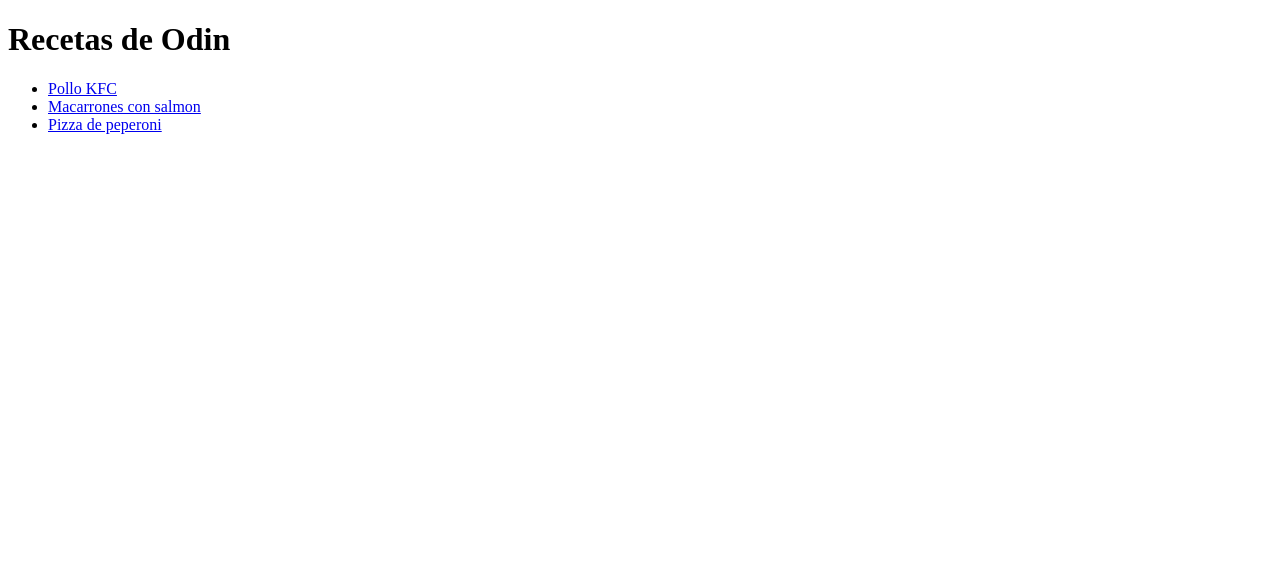
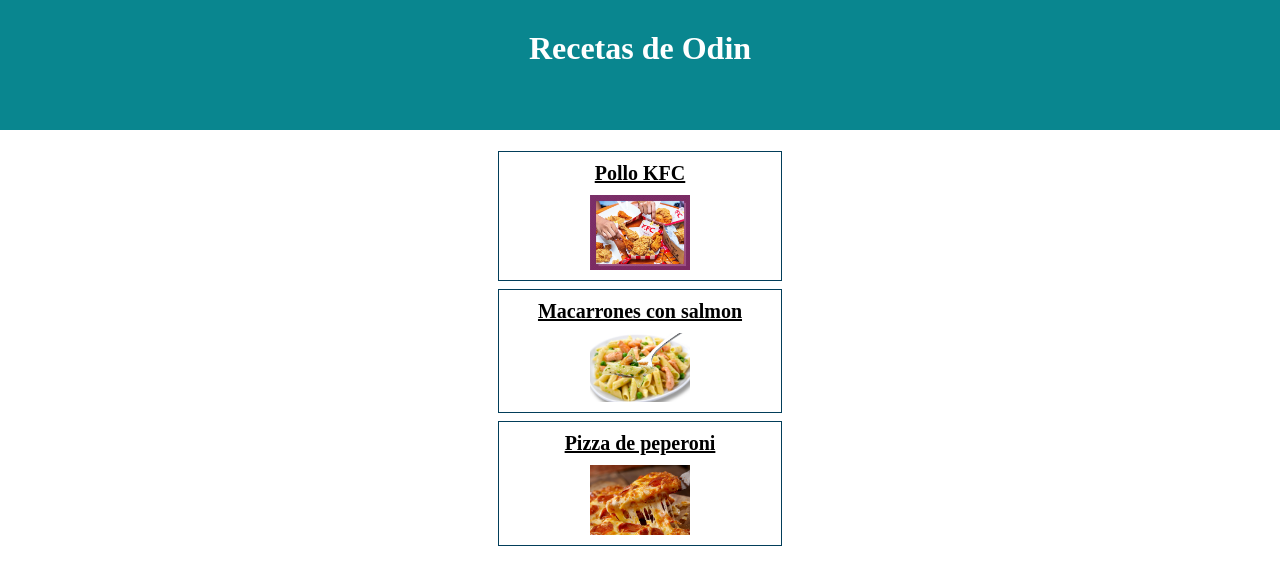
Before and after one commit to jhonrv06/odin-recipes, a plain HTML site: page index.html in a window 1280 px wide. Drawn offline with Linux system fonts and the light colour scheme.

Commit message:
Modificar contenido de index
Se remueven las etiquetas li y se crea un div que contenga el link y
la imagen

```diff
--- a/index.html
+++ b/index.html
@@ -4,13 +4,14 @@
     <meta charset="UTF-8">
     <meta name="viewport" content="width=device-width, initial-scale=1.0">
     <title>Odin recipes</title>
+    <link rel="stylesheet" href="style.css">
 </head>
 <body>
     <h1>Recetas de Odin</h1>
-    <ul>
-        <li><a href="recipes/kfc_chicken.html">Pollo KFC</a></li>
-        <li><a href="recipes/macarrones_con_salmon.html">Macarrones con salmon</a></li>
-        <li><a href="recipes/Pizza_peperoni.html">Pizza de peperoni</a></li>
-    </ul>
+    <main>
+        <div class="content"><a href="recipes/kfc_chicken.html">Pollo KFC</a><img src="images/KFC chicken.webp" alt="KFC" width="100px" height="auto"></div>
+        <div class="content"><a href="recipes/macarrones_con_salmon.html">Macarrones con salmon</a><img src="images/macarrones-salmon.jpg" alt="Macarrones" width="100px" height="auto"></div>
+        <div class="content"><a href="recipes/Pizza_peperoni.html">Pizza de peperoni</a> <img src="images/pizza-pepperoni.jpg" alt="Pizza" width="100px" height="auto"></div>
+    </main>
 </body>
 </html>
--- /dev/null
+++ b/style.css
@@ -0,0 +1,36 @@
+body{
+    margin: 0;
+}
+
+h1{
+    padding: 30px 0 0 0;
+    background-color: rgb(9, 134, 143);
+    color: white;
+    text-align: center;
+    margin: auto;
+    margin-bottom: 20px;
+    height: 100px;
+    border-bottom: 1px solid white;
+}
+
+main{
+    width: 300px;
+    margin: auto;
+}
+.content{
+    margin: 8px;
+    border: 1px solid rgb(2, 62, 90);
+    padding: 10px;
+    text-align: center;
+}
+a{
+    font-weight: bold;
+    font-size: 20px;
+    color: black;
+}
+
+img{
+    display: block;
+    margin: auto;
+    margin-top: 10px;
+}
```
Also changed, not shown: recipes/kfc_chicken.html (+4 -4 lines), styles.css (added).
